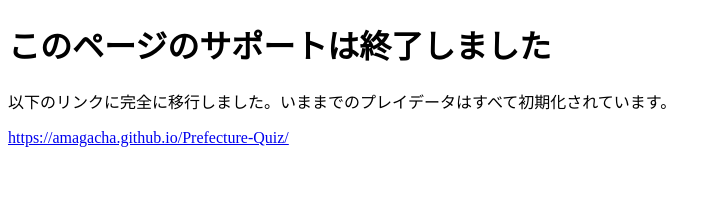
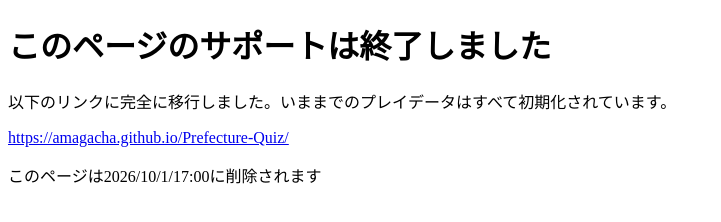
Before and after one commit to amagacha/pq, a plain HTML site: page index.html in a window 1280 px wide. Shown: the whole page, without its empty margins (0-721 px from the left). Drawn offline with Linux system fonts and the light colour scheme.

Commit message:
Update index.html with deletion notice
Added a notice about the page deletion date.

```diff
--- a/index.html
+++ b/index.html
@@ -19,6 +19,7 @@
         <h1>このページのサポートは終了しました</h1>
         <p>以下のリンクに完全に移行しました。いままでのプレイデータはすべて初期化されています。</p>
         <a href="https://amagacha.github.io/Prefecture-Quiz/">https://amagacha.github.io/Prefecture-Quiz/</a>
+        <p>このページは2026/10/1/17:00に削除されます</p>
 
     </main>
 
```
